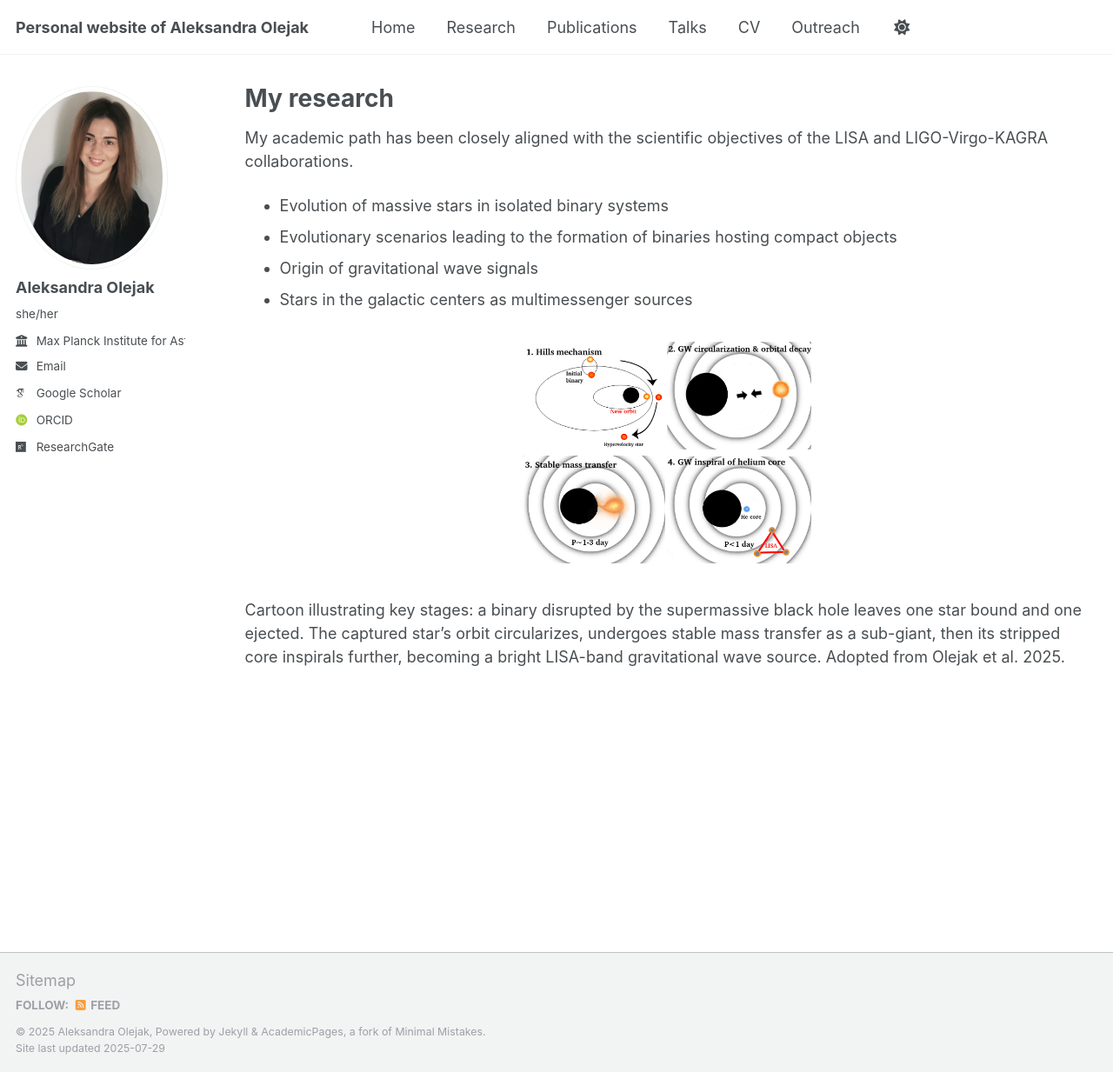
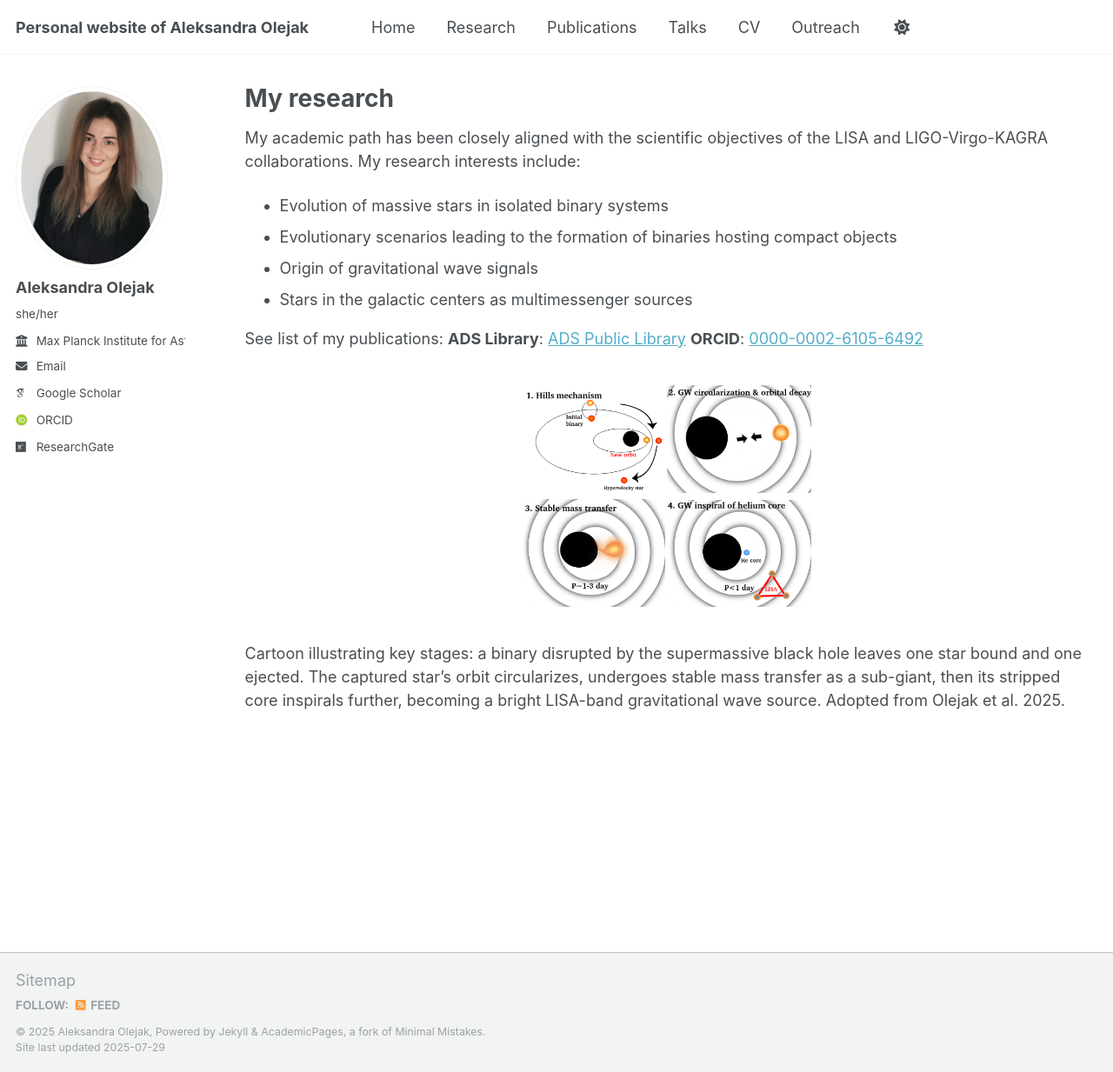
Before and after one commit to aleole/aleole.github.io, a Jekyll site: the page built from _pages/about.md, in a window 1280 px wide and 1233 px high. Shown: the whole window at 87% size. Built offline with Jekyll 4.4.1, drawn with Linux system fonts in a browser that asks for light colours; some web fonts are replaced; a script that is not in the unit is left out.

Commit message:
Update about.md

```diff
--- a/_pages/about.md
+++ b/_pages/about.md
@@ -10,13 +10,17 @@ redirect_from:
 {% include base_path %}
 
 
-My academic path has been closely aligned with the scientific objectives of the LISA and LIGO-Virgo-KAGRA collaborations.
+My academic path has been closely aligned with the scientific objectives of the LISA and LIGO-Virgo-KAGRA collaborations. My research interests include:
 
 - Evolution of massive stars in isolated binary systems
 - Evolutionary scenarios leading to the formation of binaries hosting compact objects
 - Origin of gravitational wave signals
 - Stars in the galactic centers as multimessenger sources
 
+See list of my publications:
+**ADS Library**: [ADS Public Library](https://ui.adsabs.harvard.edu/public-libraries/U0LMup96RQe2hPXDjU3Mcw)
+**ORCID**: [0000-0002-6105-6492](https://orcid.org/0000-0002-6105-6492)
+
  <div style="text-align: center;">
   <img src="./../images/SMBH_hills.png" width="400"/>
 </div>
```
